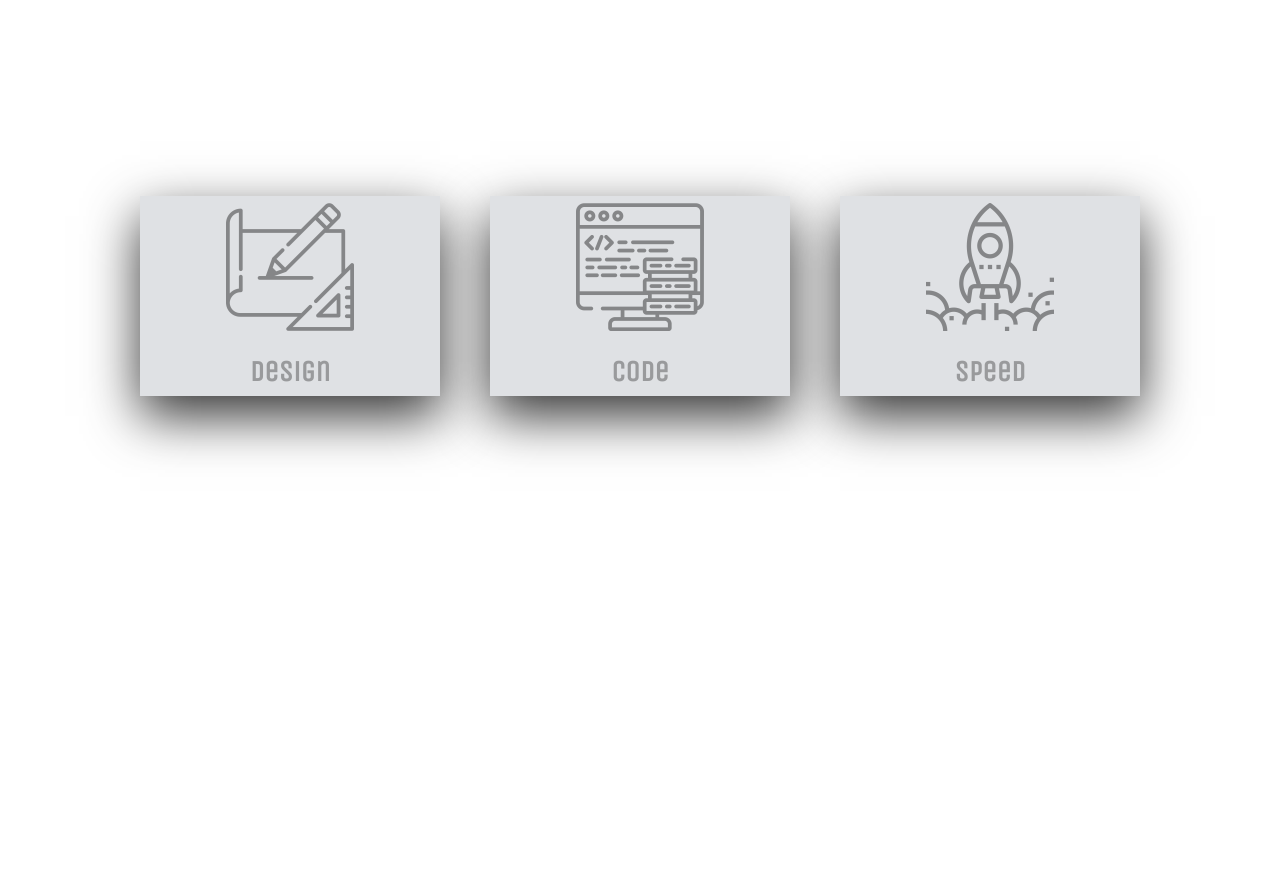
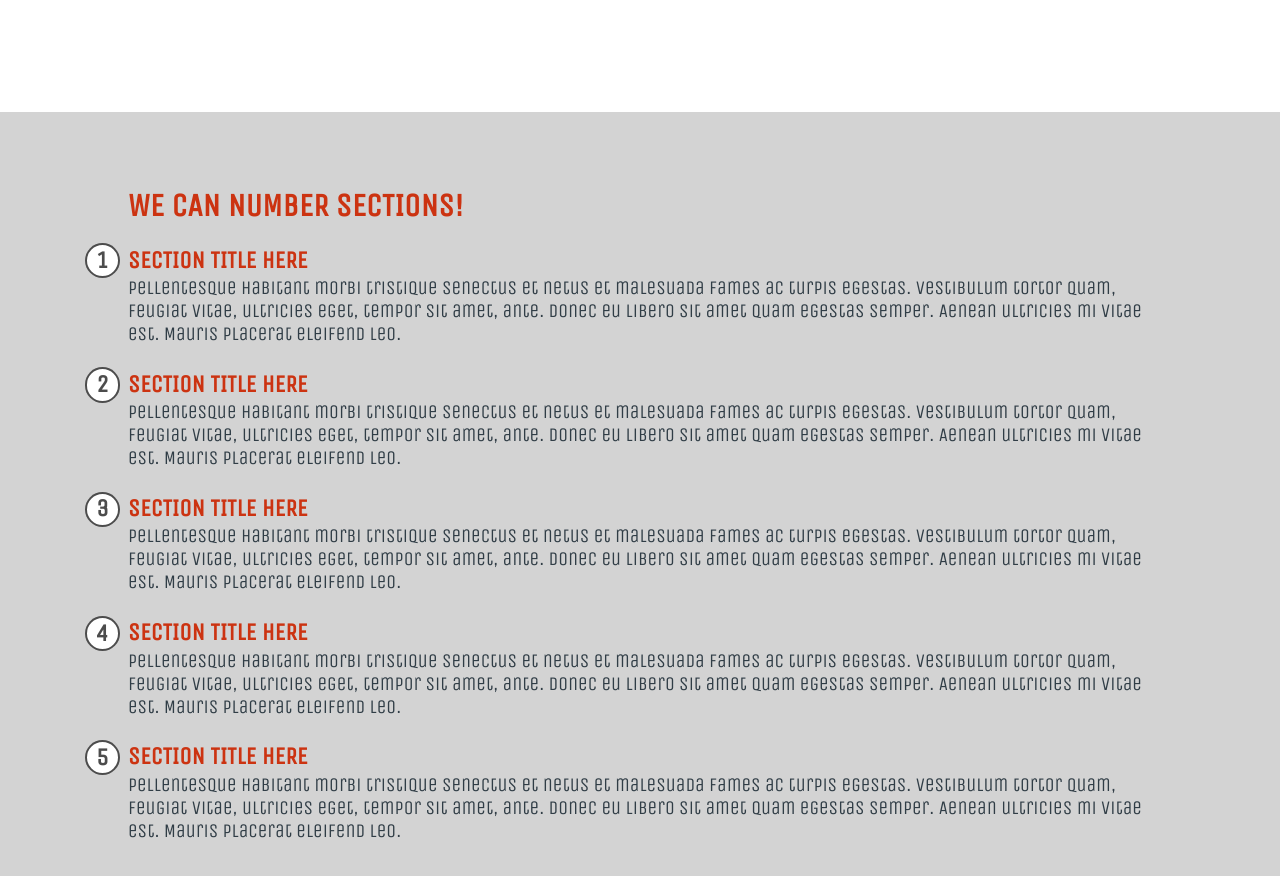
Before and after one commit to UmerSharif/designs-snippets, a React (Create React App) app: page / in a window 1280 px wide. Shown: the top 876 px of the page. Before the commit the page ends 800 px from the top, so only its background shows below. Built offline with nearby package versions, Linux system fonts and the light colour scheme.

Commit message:
adding wavebutton and counters

```diff
--- a/package.json
+++ b/package.json
@@ -3,6 +3,7 @@
   "version": "0.1.0",
   "private": true,
   "dependencies": {
+    "node-sass": "^4.13.0",
     "react": "^16.11.0",
     "react-dom": "^16.11.0",
     "react-scripts": "3.2.0"
--- a/src/App.js
+++ b/src/App.js
@@ -1,11 +1,15 @@
 import React from "react";
 import "./App.css";
-import Cards from "./components/Cards";
+import WaveButton from "./components/WaveButton";
+import Counters from "./components/Counters";
+// import Cards from "./components/Cards";
 
 function App() {
   return (
     <div className="App">
-      <Cards />
+      {/* <Cards /> */}
+      <Counters />
+      {/* <WaveButton /> */}
     </div>
   );
 }
--- a/src/components/Cards.css
+++ b/src/components/Cards.css
@@ -75,7 +75,7 @@
 .container .card .face.face1 .content h3 {
   margin-top: 1.3rem;
   color: #333;
-  font-size: 1.8rem;
+  font-size: 1.4rem;
   font-weight: 800;
   text-align: center;
 }
--- /dev/null
+++ b/src/components/Counters.js
@@ -0,0 +1,50 @@
+import React from "react";
+import "./Counters.scss";
+
+export default function Counters() {
+  return (
+    <div className="counters">
+      <h1>We can number sections!</h1>
+      <h2 className="section">Section title here</h2>
+      <p>
+        Pellentesque habitant morbi tristique senectus et netus et malesuada
+        fames ac turpis egestas. Vestibulum tortor quam, feugiat vitae,
+        ultricies eget, tempor sit amet, ante. Donec eu libero sit amet quam
+        egestas semper. Aenean ultricies mi vitae est. Mauris placerat eleifend
+        leo.
+      </p>
+      <h2 className="section">Section title here</h2>
+      <p>
+        Pellentesque habitant morbi tristique senectus et netus et malesuada
+        fames ac turpis egestas. Vestibulum tortor quam, feugiat vitae,
+        ultricies eget, tempor sit amet, ante. Donec eu libero sit amet quam
+        egestas semper. Aenean ultricies mi vitae est. Mauris placerat eleifend
+        leo.
+      </p>
+      <h2 className="section">Section title here</h2>
+      <p>
+        Pellentesque habitant morbi tristique senectus et netus et malesuada
+        fames ac turpis egestas. Vestibulum tortor quam, feugiat vitae,
+        ultricies eget, tempor sit amet, ante. Donec eu libero sit amet quam
+        egestas semper. Aenean ultricies mi vitae est. Mauris placerat eleifend
+        leo.
+      </p>
+      <h2 className="section">Section title here</h2>
+      <p>
+        Pellentesque habitant morbi tristique senectus et netus et malesuada
+        fames ac turpis egestas. Vestibulum tortor quam, feugiat vitae,
+        ultricies eget, tempor sit amet, ante. Donec eu libero sit amet quam
+        egestas semper. Aenean ultricies mi vitae est. Mauris placerat eleifend
+        leo.
+      </p>
+      <h2 className="section">Section title here</h2>
+      <p>
+        Pellentesque habitant morbi tristique senectus et netus et malesuada
+        fames ac turpis egestas. Vestibulum tortor quam, feugiat vitae,
+        ultricies eget, tempor sit amet, ante. Donec eu libero sit amet quam
+        egestas semper. Aenean ultricies mi vitae est. Mauris placerat eleifend
+        leo.
+      </p>
+    </div>
+  );
+}
--- /dev/null
+++ b/src/components/Counters.scss
@@ -0,0 +1,49 @@
+$clr-red: #c31;
+$clr-black: rgba(black, 1);
+$clr-gray: rgba(black, 0.7);
+
+h1,
+h2,
+h3,
+h4 {
+  color: #c31;
+  text-transform: uppercase;
+  line-height: 0.9;
+}
+h2 {
+  margin-top: 1.2em;
+  margin-bottom: 0;
+}
+
+p {
+  margin-top: 0.25em;
+}
+
+.counters {
+  background: lightgray;
+  text-align: left;
+  padding: 5em 8em;
+  margin-top: 7em;
+  counter-reset: counter-name;
+}
+
+.section {
+  position: relative;
+}
+
+.section::before {
+  counter-increment: counter-name;
+  content: counter(counter-name);
+  position: absolute;
+  left: -2.7rem;
+  background: #fff;
+  width: 2.2rem;
+  height: 2.2rem;
+  border-radius: 50%;
+  display: flex;
+  justify-content: center;
+  align-items: center;
+  top: -0.4rem;
+  border: 2px solid $clr-gray;
+  color: $clr-gray;
+}
--- a/src/components/WaveButton.css
+++ b/src/components/WaveButton.css
@@ -0,0 +1,62 @@
+a {
+  position: relative;
+  padding: 20px 50px;
+  text-transform: uppercase;
+  width: 200px;
+  box-sizing: border-box;
+  overflow: hidden;
+}
+
+a span {
+  position: relative;
+  z-index: 1;
+  font-size: 1.2rem;
+  letter-spacing: 8px;
+  color: aliceblue;
+}
+
+a .liquid {
+  position: absolute;
+  left: 0;
+  top: -80px;
+  width: 200px;
+  height: 200px;
+  background: #4973ff;
+  box-shadow: inset 0 0 50px rgba(0, 0, 0, 0.5);
+  transition: 0.5s;
+}
+
+a .liquid::before {
+  content: "";
+  position: absolute;
+  width: 200%;
+  height: 200%;
+  top: 0;
+  left: 50%;
+  transform: translate(-50%, -75%);
+  border-radius: 45%;
+  background: rgba(20, 20, 20, 1);
+  animation: animate 5s linear infinite;
+}
+
+a .liquid::after {
+  content: "";
+  position: absolute;
+  width: 200%;
+  height: 200%;
+  top: 0;
+  left: 50%;
+  transform: translate(-50%, -75%);
+  border-radius: 40%;
+  background: rgba(20, 20, 20, 0.5);
+  animation: animate 10s linear infinite;
+}
+
+@keyframes animate {
+  0% {
+    transform: translate(-50%, -75%) rotate(0deg);
+  }
+  100% {
+    transform: translate(-50%, -75%) rotate(360deg);
+  }
+}
--- a/src/components/WaveButton.js
+++ b/src/components/WaveButton.js
@@ -3,8 +3,9 @@ import "./WaveButton.css";
 
 export default function WaveButton() {
   return (
-    <div>
-      <h1>Wave Button</h1>
-    </div>
+    <a href="">
+      <span>Button</span>
+      <div className="liquid"></div>
+    </a>
   );
 }
--- a/src/index.css
+++ b/src/index.css
@@ -31,7 +31,7 @@ ul {
 }
 
 p {
-  font-size: 1.6rem;
+  font-size: 1.2rem;
   color: #303d46;
 }
 
```
Also changed, not shown: 1 other file (tests, documents, lock files or other folders).
